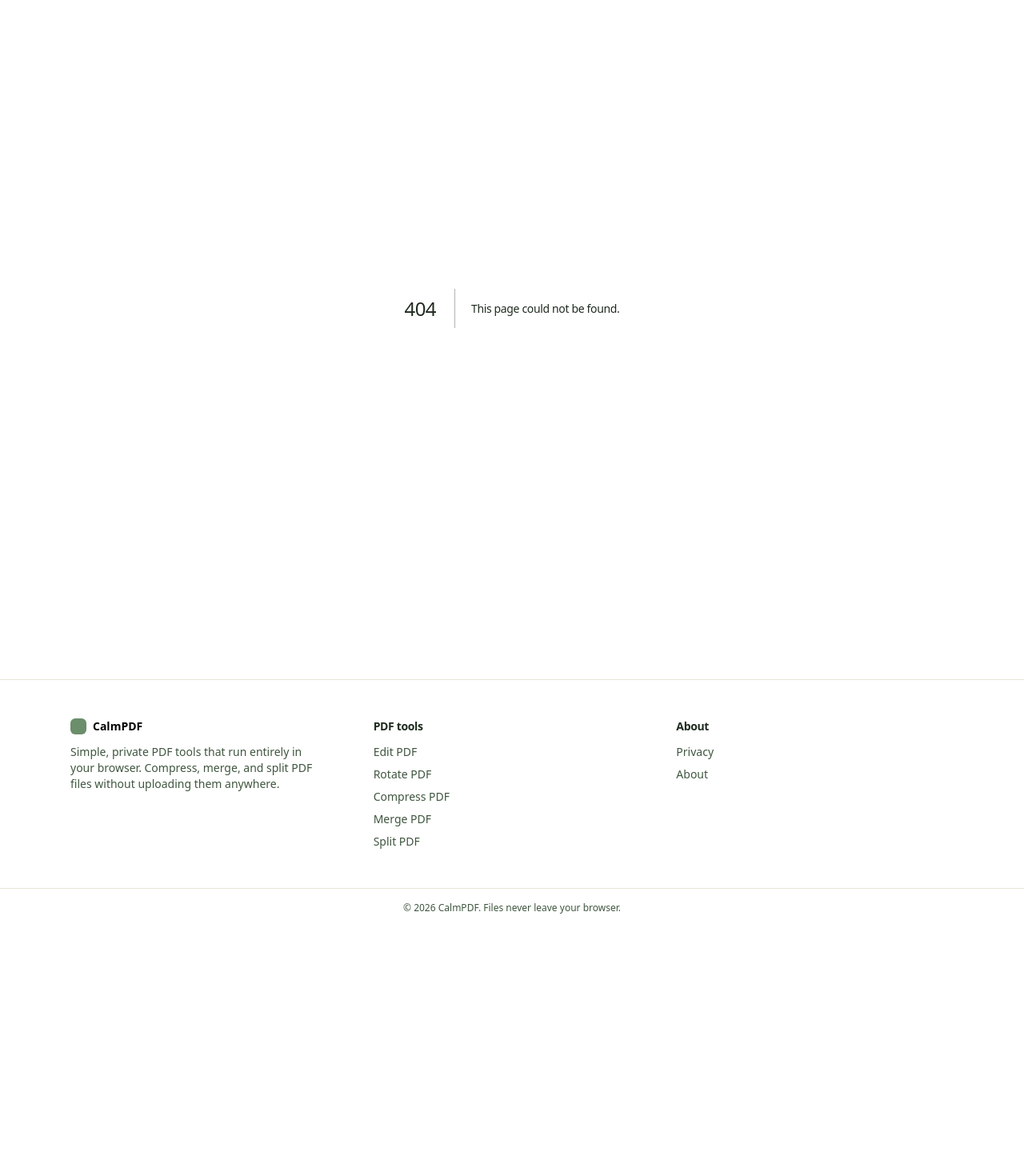
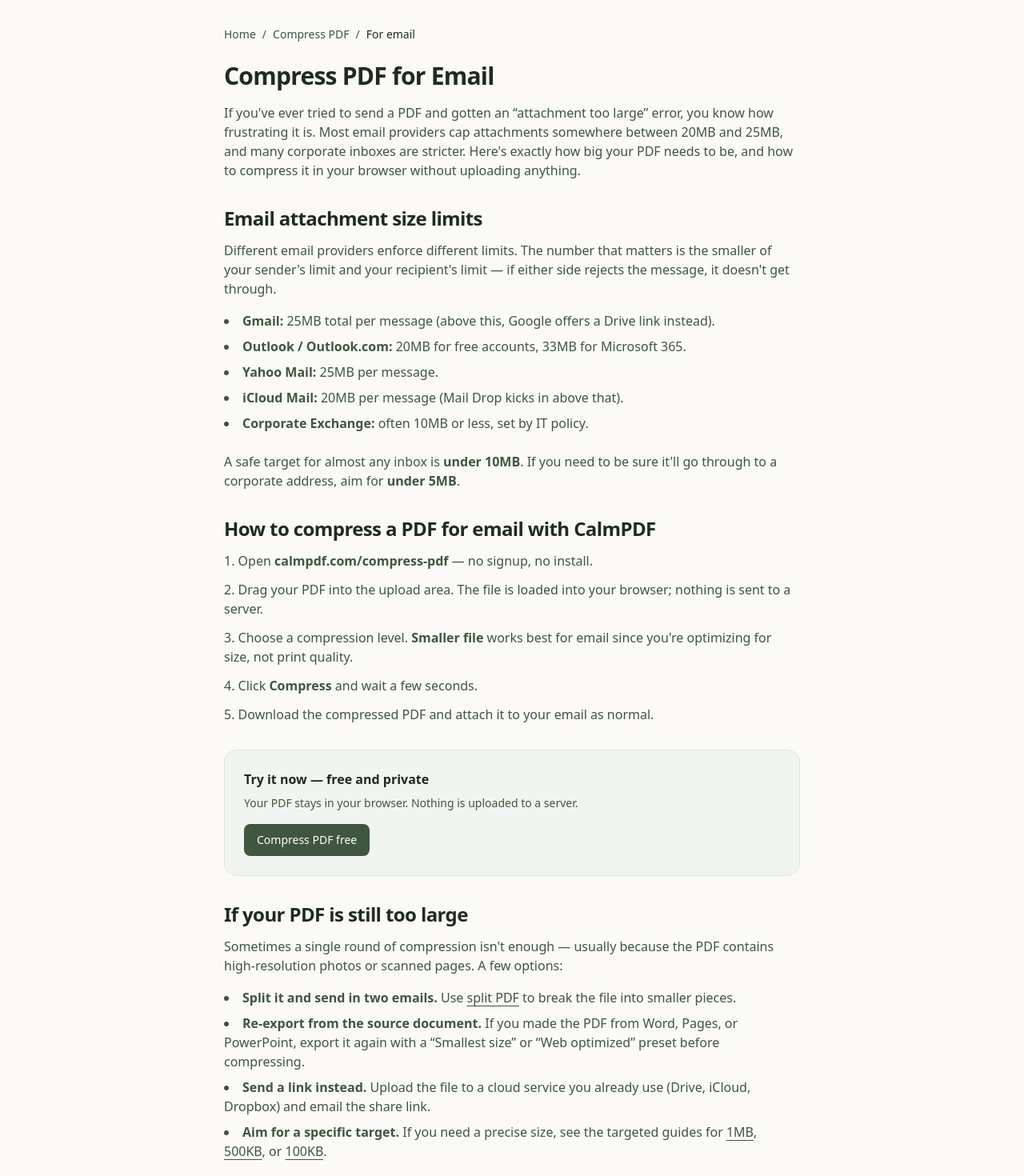
Before and after one commit to lorenzo-gu/calmpdf, a Next.js app: page /compress-pdf-for-email in a window 1280 px wide. Before the commit this address had no page. Shown: the part 80-1550 px from the top of the page at 80% size. Before the commit the page ends 1239 px from the top, so only its background shows below. Built offline with nearby package versions, Linux system fonts and the light colour scheme.

Commit message:
Add programmatic page: compress PDF for email

```diff
--- /dev/null
+++ b/src/app/compress-pdf-for-email/page.tsx
@@ -0,0 +1,132 @@
+import type { Metadata } from "next";
+import Link from "next/link";
+import { SITE } from "@/lib/site";
+
+export const metadata: Metadata = {
+  title: "Compress PDF for Email | CalmPDF",
+  description:
+    "Email attachment too large? See the size limits for Gmail, Outlook, and others, and compress your PDF in your browser to fit — free and private.",
+  keywords: [
+    "compress pdf for email",
+    "pdf too large to email",
+    "make pdf smaller for email",
+    "email attachment size limit",
+    "shrink pdf for email",
+  ],
+  alternates: { canonical: `${SITE.url}/compress-pdf-for-email` },
+  openGraph: {
+    title: "Compress PDF for Email",
+    description:
+      "Make your PDF small enough to email — free, private, and entirely in your browser.",
+    url: `${SITE.url}/compress-pdf-for-email`,
+    siteName: SITE.name,
+  },
+};
+
+export default function Page() {
+  return (
+    <main className="mx-auto max-w-3xl px-4 md:px-6 py-12">
+      <nav aria-label="Breadcrumb" className="text-sm text-sage-700 mb-6">
+        <Link href="/" className="no-underline hover:underline">Home</Link>
+        <span className="mx-2">/</span>
+        <Link href="/compress-pdf" className="no-underline hover:underline">Compress PDF</Link>
+        <span className="mx-2">/</span>
+        <span className="text-sage-900">For email</span>
+      </nav>
+
+      <h1 className="text-3xl font-semibold tracking-tight mb-4">
+        Compress PDF for Email
+      </h1>
+      <p className="text-sage-700 mb-6">
+        If you've ever tried to send a PDF and gotten an &ldquo;attachment too large&rdquo; error,
+        you know how frustrating it is. Most email providers cap attachments somewhere between
+        20MB and 25MB, and many corporate inboxes are stricter. Here's exactly how big your
+        PDF needs to be, and how to compress it in your browser without uploading anything.
+      </p>
+
+      <h2 className="text-2xl font-semibold mt-8 mb-3">Email attachment size limits</h2>
+      <p className="text-sage-700 mb-4">
+        Different email providers enforce different limits. The number that matters is the
+        smaller of your sender&apos;s limit and your recipient&apos;s limit — if either side
+        rejects the message, it doesn&apos;t get through.
+      </p>
+      <ul className="list-disc list-inside space-y-2 text-sage-700 mb-6">
+        <li><strong>Gmail:</strong> 25MB total per message (above this, Google offers a Drive link instead).</li>
+        <li><strong>Outlook / Outlook.com:</strong> 20MB for free accounts, 33MB for Microsoft 365.</li>
+        <li><strong>Yahoo Mail:</strong> 25MB per message.</li>
+        <li><strong>iCloud Mail:</strong> 20MB per message (Mail Drop kicks in above that).</li>
+        <li><strong>Corporate Exchange:</strong> often 10MB or less, set by IT policy.</li>
+      </ul>
+      <p className="text-sage-700 mb-6">
+        A safe target for almost any inbox is <strong>under 10MB</strong>. If you need to be
+        sure it&apos;ll go through to a corporate address, aim for <strong>under 5MB</strong>.
+      </p>
+
+      <h2 className="text-2xl font-semibold mt-8 mb-3">How to compress a PDF for email with CalmPDF</h2>
+      <ol className="list-decimal list-inside space-y-3 text-sage-700 mb-8">
+        <li>Open <strong>calmpdf.com/compress-pdf</strong> — no signup, no install.</li>
+        <li>Drag your PDF into the upload area. The file is loaded into your browser; nothing is sent to a server.</li>
+        <li>Choose a compression level. <strong>Smaller file</strong> works best for email since you&apos;re optimizing for size, not print quality.</li>
+        <li>Click <strong>Compress</strong> and wait a few seconds.</li>
+        <li>Download the compressed PDF and attach it to your email as normal.</li>
+      </ol>
+
+      <div className="rounded-2xl border border-sage-100 bg-sage-50 p-6 my-8">
+        <p className="font-semibold text-sage-900 mb-2">Try it now — free and private</p>
+        <p className="text-sm text-sage-700 mb-4">
+          Your PDF stays in your browser. Nothing is uploaded to a server.
+        </p>
+        <Link href="/compress-pdf" className="btn-primary no-underline">
+          Compress PDF free
+        </Link>
+      </div>
+
+      <h2 className="text-2xl font-semibold mt-8 mb-3">If your PDF is still too large</h2>
+      <p className="text-sage-700 mb-4">
+        Sometimes a single round of compression isn&apos;t enough — usually because the PDF
+        contains high-resolution photos or scanned pages. A few options:
+      </p>
+      <ul className="list-disc list-inside space-y-2 text-sage-700 mb-6">
+        <li><strong>Split it and send in two emails.</strong> Use <Link href="/split-pdf" className="underline">split PDF</Link> to break the file into smaller pieces.</li>
+        <li><strong>Re-export from the source document.</strong> If you made the PDF from Word, Pages, or PowerPoint, export it again with a &ldquo;Smallest size&rdquo; or &ldquo;Web optimized&rdquo; preset before compressing.</li>
+        <li><strong>Send a link instead.</strong> Upload the file to a cloud service you already use (Drive, iCloud, Dropbox) and email the share link.</li>
+        <li><strong>Aim for a specific target.</strong> If you need a precise size, see the targeted guides for <Link href="/compress-pdf-to-1mb" className="underline">1MB</Link>, <Link href="/compress-pdf-to-500kb" className="underline">500KB</Link>, or <Link href="/compress-pdf-to-100kb" className="underline">100KB</Link>.</li>
+      </ul>
+
+      <h2 className="text-2xl font-semibold mt-8 mb-3">Why CalmPDF</h2>
+      <p className="text-sage-700 mb-6">
+        CalmPDF runs entirely in your browser — your PDF never leaves your device. That matters
+        for email attachments in particular, because the documents people most often need to
+        email (contracts, tax forms, medical records, signed agreements) are exactly the ones
+        you don&apos;t want sitting on someone else&apos;s server. There are no daily limits and
+        no account is required.
+      </p>
+
+      <h2 className="text-2xl font-semibold mt-8 mb-3">Frequently asked questions</h2>
+      <h3 className="text-lg font-medium mt-5 mb-2">What size should a PDF be for email?</h3>
+      <p className="text-sage-700 mb-4">
+        Aim for under 10MB if you don&apos;t know the recipient&apos;s email provider, and under
+        5MB for corporate inboxes. Most providers cap individual messages between 20MB and 25MB,
+        but inbox quotas and intermediate spam filters can reject messages well below that limit.
+      </p>
+      <h3 className="text-lg font-medium mt-5 mb-2">Will compression change how the PDF looks?</h3>
+      <p className="text-sage-700 mb-4">
+        Text stays sharp at any compression level — PDF text is vector-based. Images may look
+        slightly softer at &ldquo;Smaller file&rdquo; settings, but they remain perfectly
+        legible for typical documents like contracts, invoices, and reports.
+      </p>
+      <h3 className="text-lg font-medium mt-5 mb-2">Is it really private?</h3>
+      <p className="text-sage-700 mb-4">
+        Yes. CalmPDF compresses your PDF in your browser using JavaScript. The file is never
+        uploaded to a server. You can confirm this by disconnecting from the internet after
+        the page loads — the tool will still work.
+      </p>
+      <h3 className="text-lg font-medium mt-5 mb-2">What about Gmail&apos;s 25MB limit?</h3>
+      <p className="text-sage-700 mb-4">
+        Gmail counts the entire message — body, headers, and all attachments combined — toward
+        the 25MB cap. Compressing your PDF below 20MB gives you a comfortable margin. If you
+        exceed the cap, Gmail offers to share the file via Google Drive automatically.
+      </p>
+    </main>
+  );
+}
```
